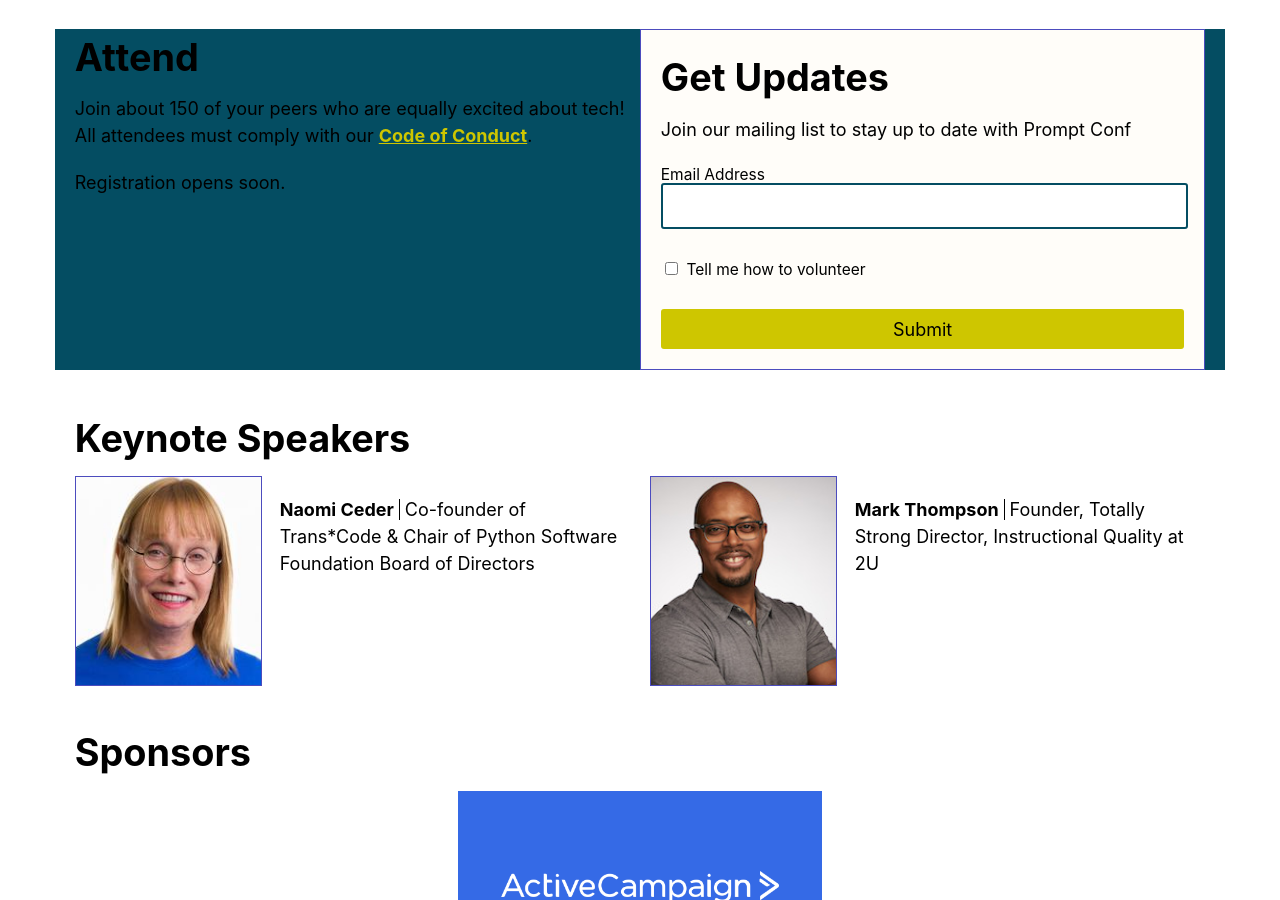
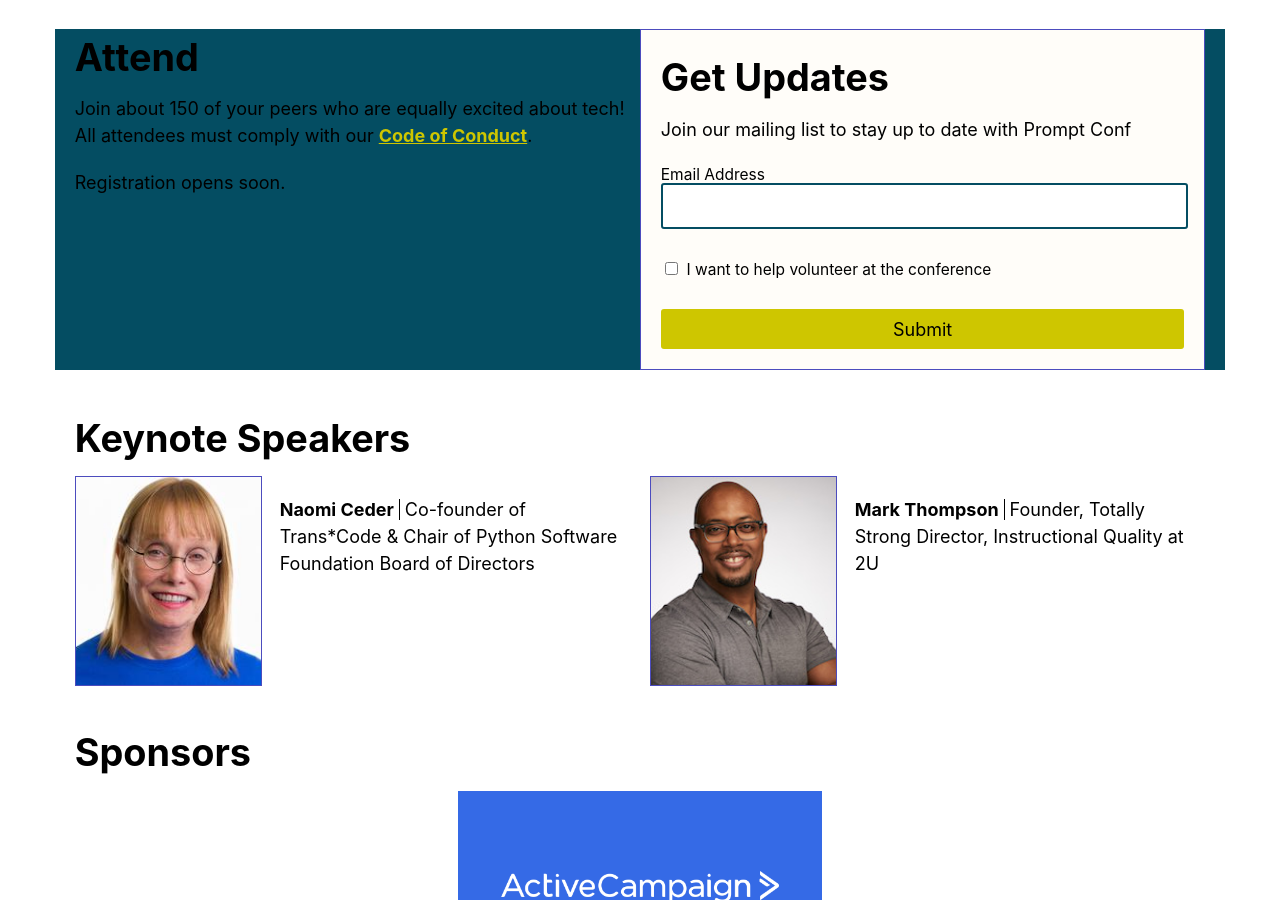
Before and after one commit to promptconf/promptconf.github.io, a Jekyll site: the page built from index.html, in a window 1280 px wide and 900 px high, scrolled down 611 px. Built offline with Jekyll 4.4.1, drawn with Linux system fonts in a browser that asks for light colours; nearby versions of some CDN libraries; some web fonts are replaced; comment, search, counter and statistics services are not loaded.

Commit message:
update email form text

```diff
--- a/_includes/partials/email-newsletter.html
+++ b/_includes/partials/email-newsletter.html
@@ -14,7 +14,7 @@
                 <ul>
                     <li class='home__email__checkbox-wrap'>
                         <input type="checkbox" value="8" name="group[2313][8]" id="mce-group[2313]-2313-3">
-                        <label for="mce-group[2313]-2313-3">Tell me how to volunteer</label>
+                        <label for="mce-group[2313]-2313-3">I want to help volunteer at the conference</label>
                     </li>
                 </ul>
             </div>
```
